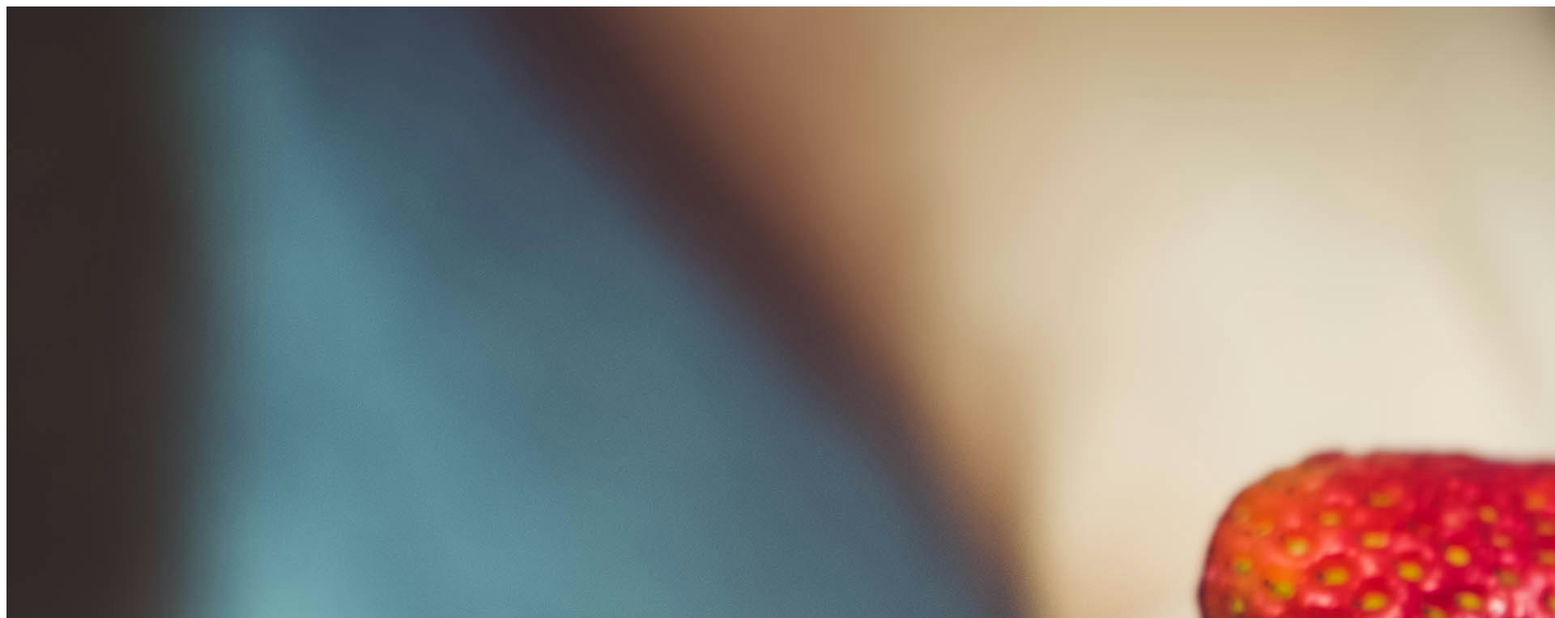
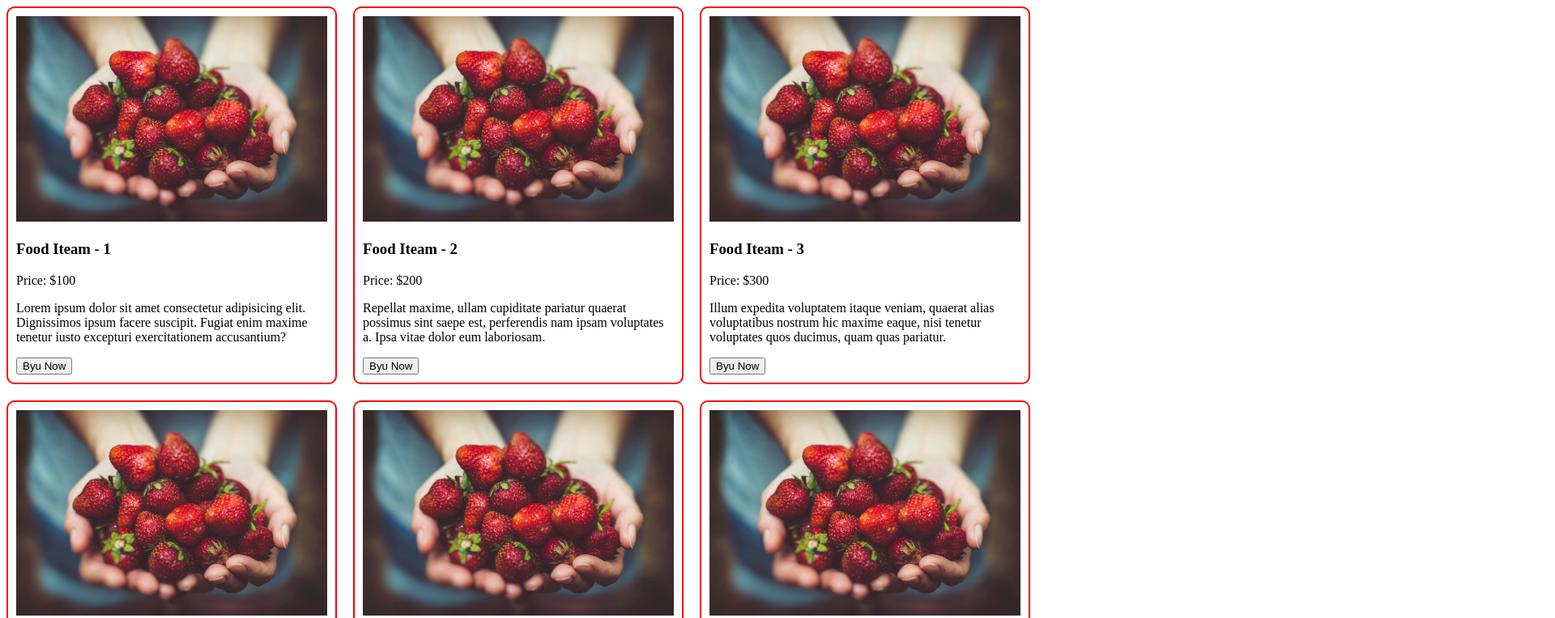
Before and after one commit to partha2165/Responsive-Layout-Repo, a plain HTML site: page index.html in a window 1280 px wide. Shown: the top 764 px of the page at 81% size, 1920 px wide, since content can reach past the window. Drawn offline with Linux system fonts and the light colour scheme.

Commit message:
Media quary added

```diff
--- a/index.html
+++ b/index.html
@@ -5,7 +5,31 @@
     <meta name="viewport" content="width=device-width, initial-scale=1.0">
     <title>Responsive Grid Layout</title>
     <style>
+        .container{
+            display: grid;
+            grid-template-columns: repeat(3, 1fr);
+            gap: 20px;
+        }
 
+        .food{
+            border: 2px solid red;
+            padding: 10px;
+            border-radius: 10px;
+        }
+        .food img{
+            width: 100%;
+        }
+        @media screen and (max-width: 576px) {
+            .container{
+                grid-template-columns: repeat(1, 1fr);
+            }
+
+        }
+        @media screen and (min-width: 577px) and (max-width: 992px)  {
+            .container{
+                grid-template-columns: repeat(2, 1fr);
+            }
+        }
 
 
     </style>
```
